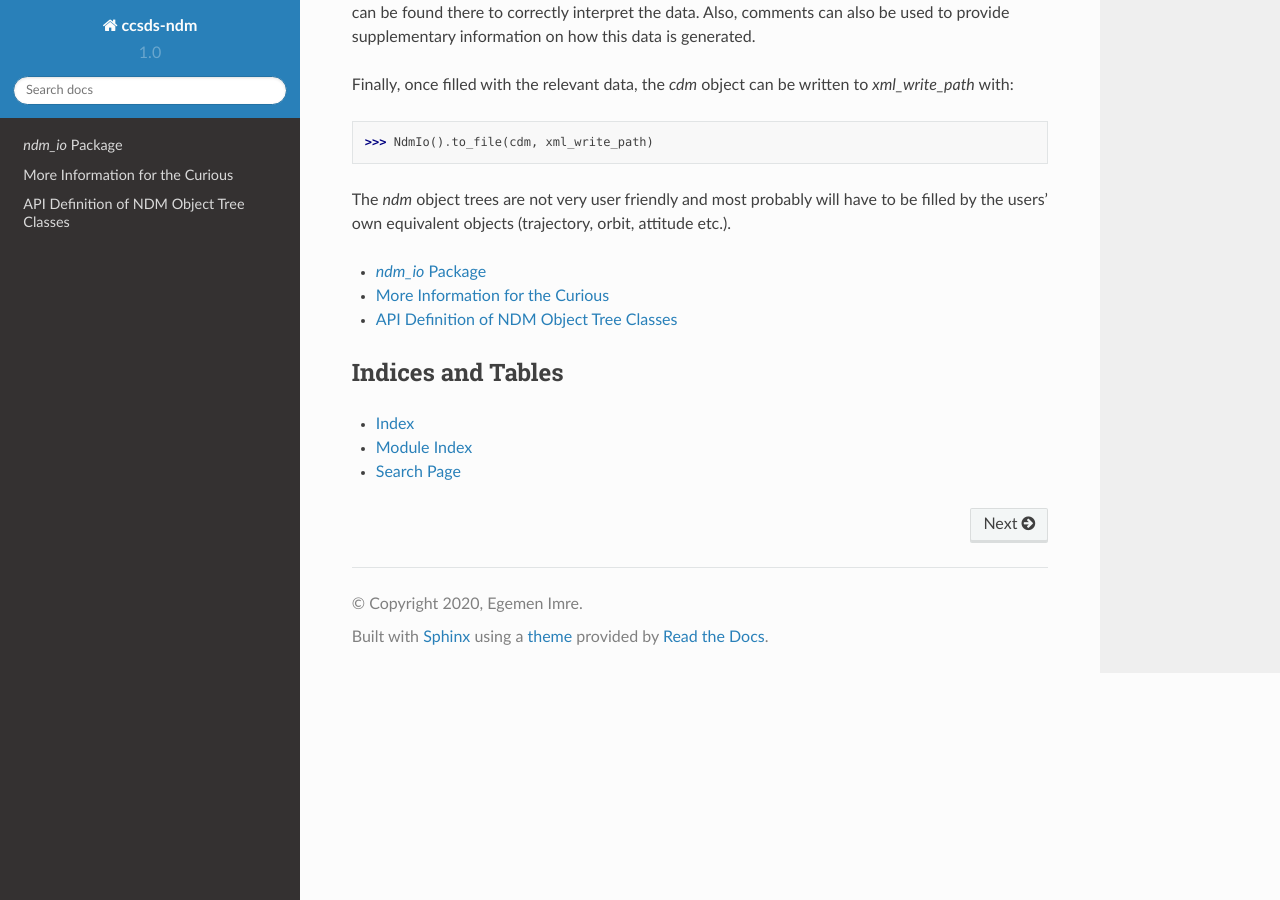
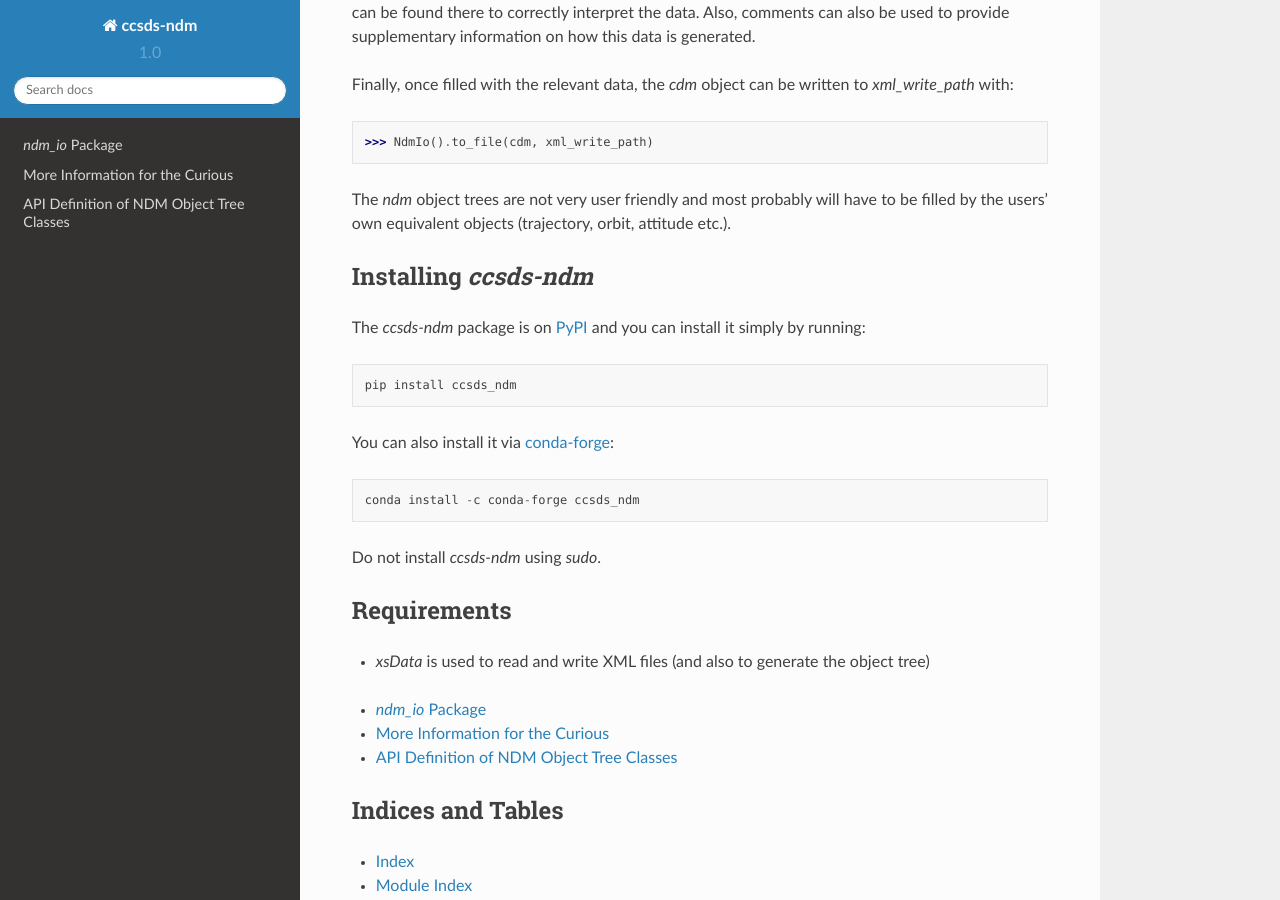
Before and after one commit to egemenimre/ccsds-ndm, a Sphinx documentation site: the page built from docs/index.rst, in a window 1280 px wide and 900 px high, scrolled down 1590 px. Built offline with Sphinx 7.4.7 and the Read the Docs theme 2.0.0, drawn with Linux system fonts in a browser that asks for light colours.

Commit message:
added installation instructions

```diff
--- a/docs/index.rst
+++ b/docs/index.rst
@@ -70,6 +70,28 @@ Finally, once filled with the relevant data, the `cdm` object can be written to
 The `ndm` object trees are not very user friendly and most probably will have to be filled by the users'
 own equivalent objects (trajectory, orbit, attitude etc.).
 
+Installing `ccsds-ndm`
+-----------------------
+
+The `ccsds-ndm` package is on `PyPI`_ and you can install it simply by running::
+
+    pip install ccsds_ndm
+
+You can also install it via `conda-forge`_::
+
+    conda install -c conda-forge ccsds_ndm
+
+Do not install `ccsds-ndm` using `sudo`.
+
+
+.. _`PyPI`: https://pypi.org/project/ccsds_ndm/
+.. _`conda-forge`: https://anaconda.org/conda-forge/ccsds_ndm
+
+Requirements
+------------
+
+-   `xsData` is used to read and write XML files (and also to generate the object tree)
+
 
 .. toctree::
     :maxdepth: 1
```
Also changed, not shown: README.rst (+21 -0 lines).
